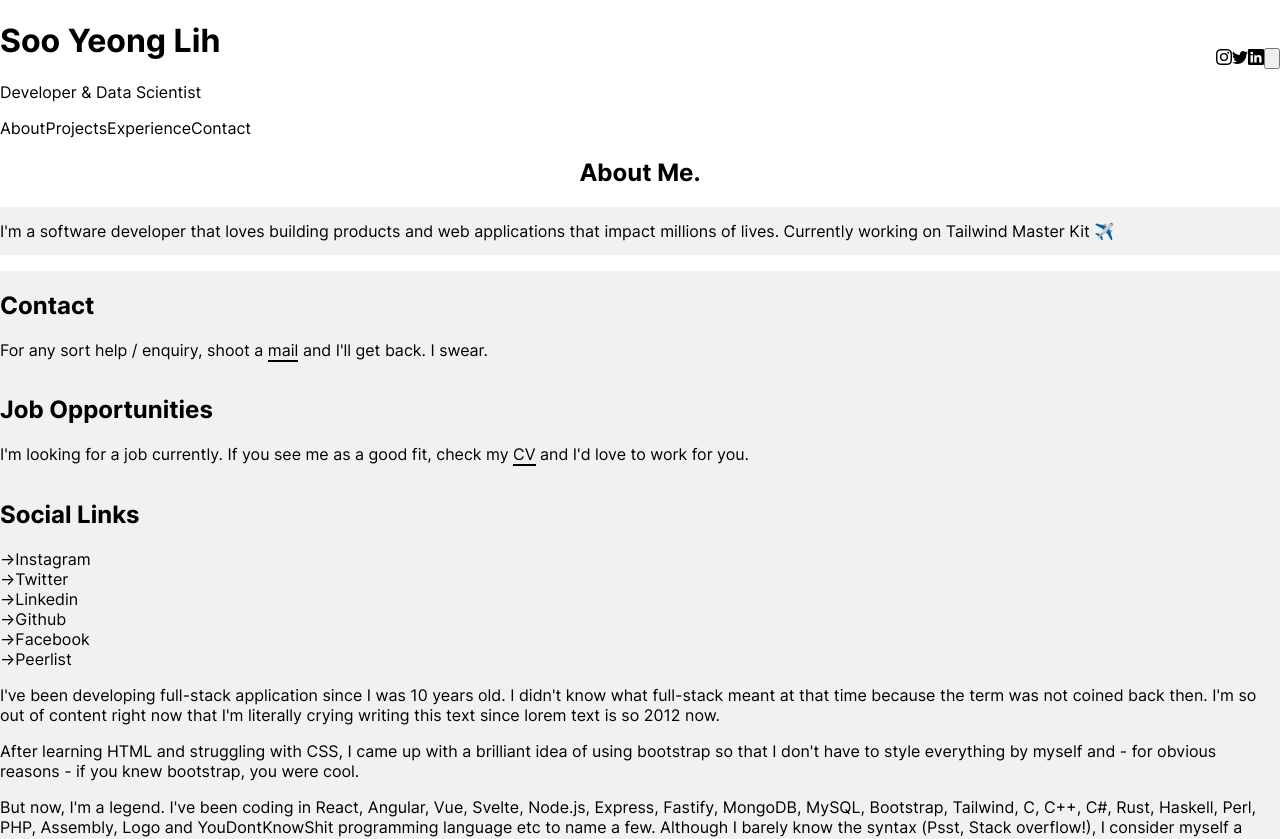
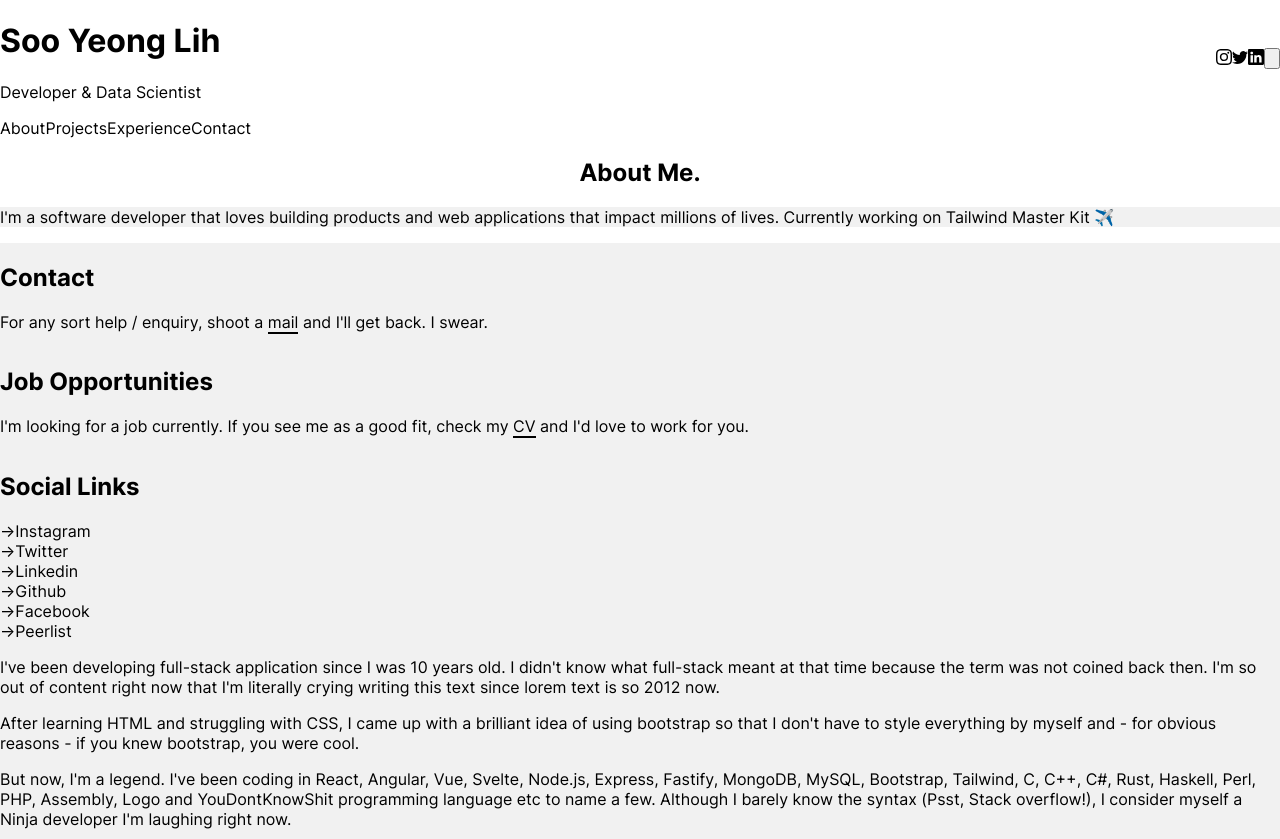
Before and after one commit to MattSoo/portfolio, a Next.js app: page /portfolio/about in a window 1280 px wide. Shown: the top 839 px of the page. Built offline with nearby package versions, Linux system fonts and the light colour scheme.

Commit message:
refactor: replace inline line-height with Tailwind class

```diff
--- a/src/components/AboutMe.tsx
+++ b/src/components/AboutMe.tsx
@@ -17,10 +17,9 @@ export default function AboutMe() {
         <div className="text-container max-w-6xl mx-auto pt-20">
           <p
             className={twMerge(
-              'leading-loose text-2xl md:text-4xl font-semibold mx-4',
+              'leading-[3rem] text-2xl md:text-4xl font-semibold mx-4',
               'dark:text-gray-300'
             )}
-            style={{ lineHeight: '3rem' }}
           >
             {userData.about.title}. Currently working on{' '}
             <a
```
